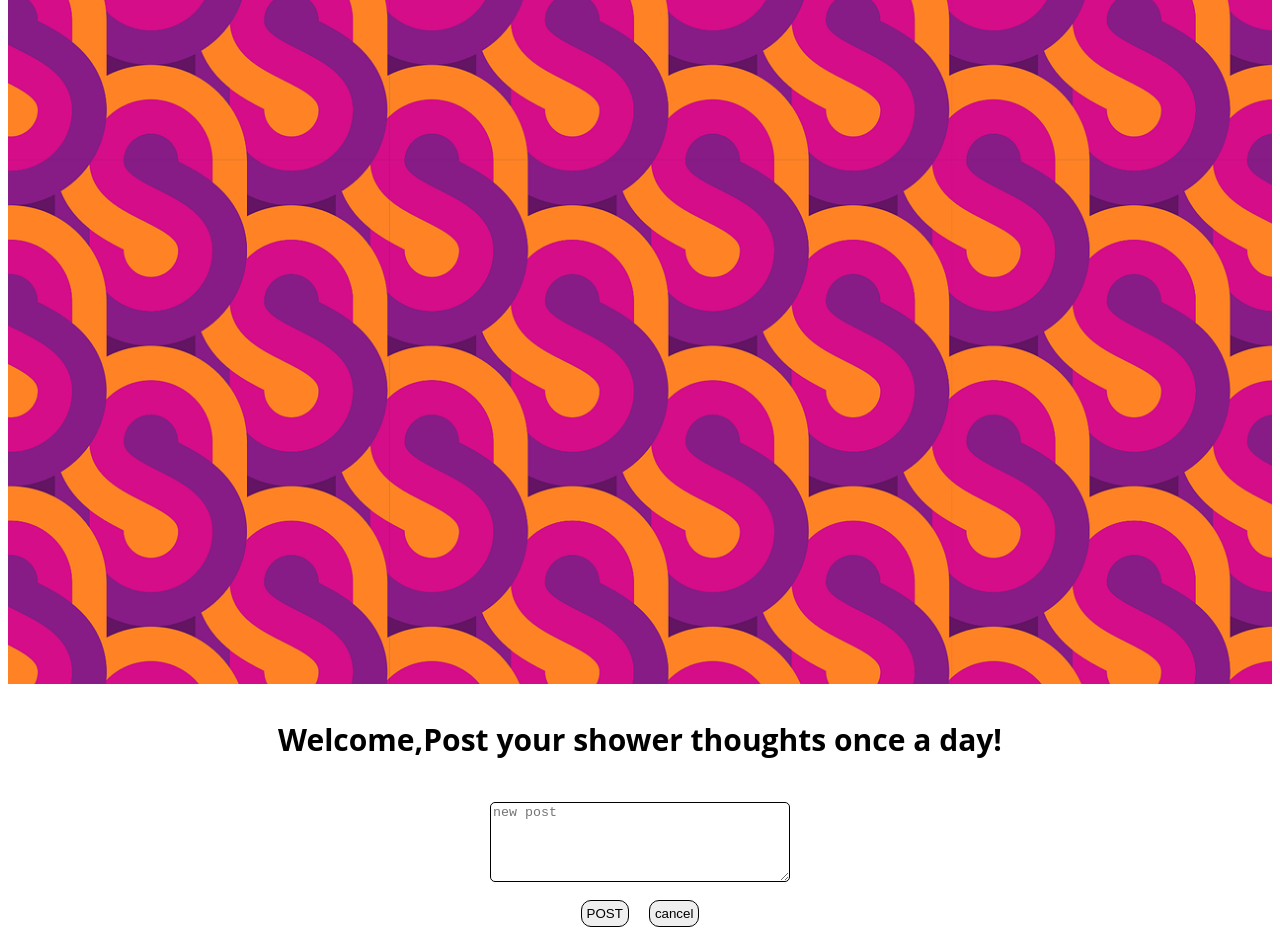
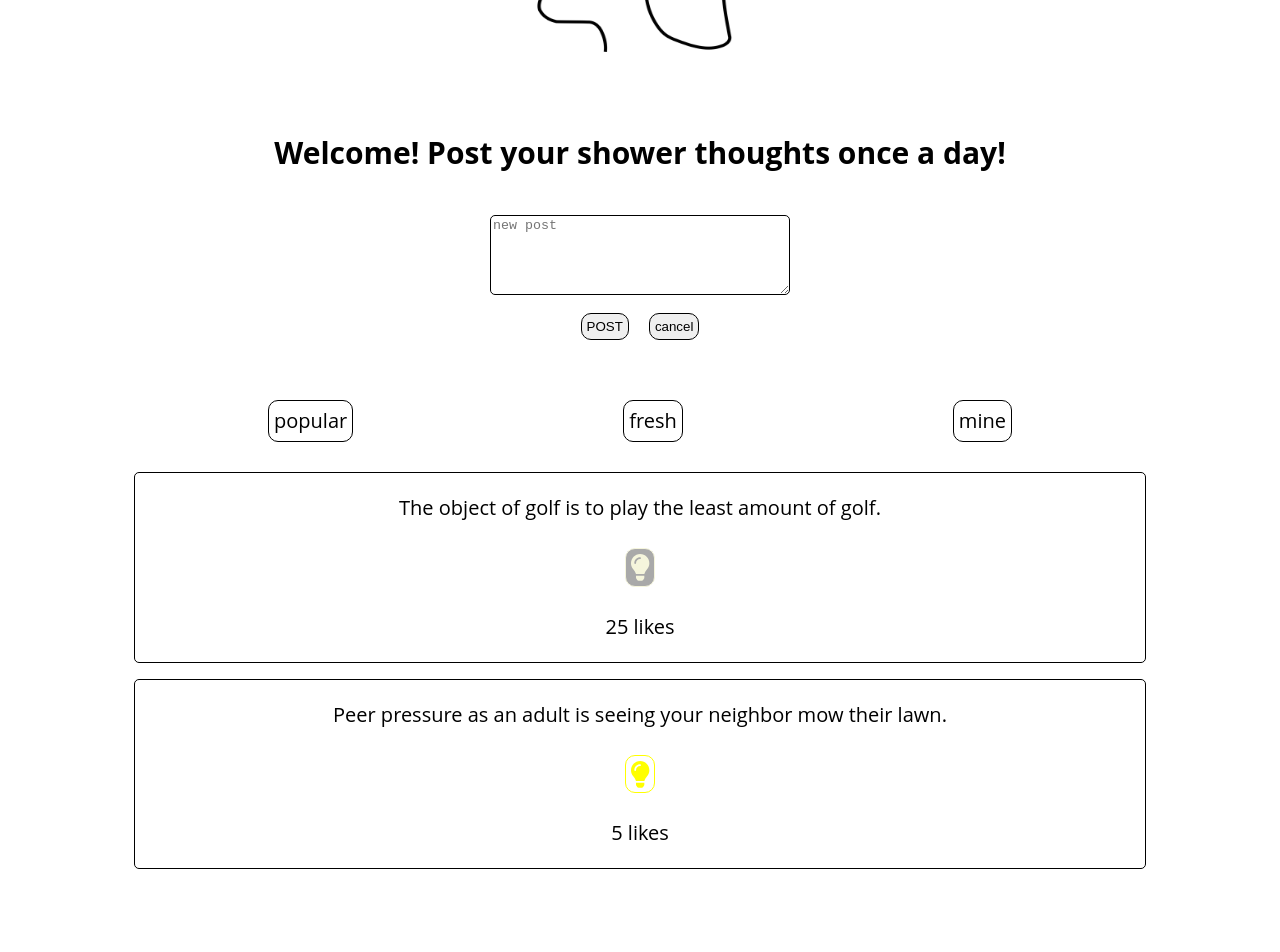
Before and after one commit to challey17/showerthoughts-client, a React (Create React App) app: page / in a window 1280 px wide. Shown: the part 320-1272 px from the top of the page. After the commit the page ends 1209 px from the top, so only its background shows below. Built offline with nearby package versions, Linux system fonts and the light colour scheme.

Commit message:
static client done

```diff
--- a/src/App.css
+++ b/src/App.css
@@ -13,6 +13,8 @@
 }
 
 nav {
+  border-bottom: 1px solid;
+  padding-bottom: 5px;
   display: flex;
   min-height: 40px;
 
@@ -35,8 +37,16 @@ nav {
 }
 
 .background-image {
-  max-height: 20%;
-  width: 100%;
+  max-height: 30vh;
+  width: 30vh;
+}
+
+header {
+  margin: 70px;
+}
+
+ul {
+  padding-left: 0;
 }
 
 li {
@@ -44,7 +54,14 @@ li {
   border: 1px solid;
   border-radius: 5px;
   width: 80%;
-  margin: 16px;
+  margin: 16px auto;
+  /*
+    margin: 10px - 10px all around, top, right, bottom, left
+    margin: 10px 20px - 10px top&bottom, 20px left&right
+    margin: 10px 20px 15px - 10px top, 20px left&right, 15px bottom
+    margin: 10px 20px 15px 25px - 10px top, 20px right, 15px bottom, 25px left
+    margin: 0 auto; - 0 t&b, auto l&r - this only works if the elemtnt is block/flex and has a width < 100%
+  */
 }
 
 .liked-false {
--- a/src/App.js
+++ b/src/App.js
@@ -20,17 +20,19 @@ export default class App extends Component {
     },
 
     authToken: null,
+    // if(this.state.hasPosted)
+    // if(this.state.posts.filter(p=>user_id===this.state.user.id).length)
     hasPosted: false,
-    todaysPost: 6725287, // used to add a class to their post,
+    todaysPost: 6725287, // used to add a class to their post, no longer a need for this, as usersPosts has all their posts
     likedPosts: [1, 2],
     todaysPosts: [
       {
         id: 1,
         content: "The object of golf is to play the least amount of golf.",
         user: "a8s79dyfahsd67y87as8dtva",
-        votes: 25,
+        votes: 25, // change to voters which is the user id
         created: "2020-08-04T13:40:00.384Z",
-        currentUserHasLiked: false,
+        currentUserHasLiked: false, // delete this, user voters instead
       },
       {
         id: 2,
--- a/src/Header/Header.js
+++ b/src/Header/Header.js
@@ -1,6 +1,6 @@
 import React, { Component } from "react";
 
-const background = require("../ShwerThoughtsBG.png");
+const background = require("../lightbulbHead.png");
 
 export default class Header extends Component {
   render() {
--- a/src/Welcome/Welcome.js
+++ b/src/Welcome/Welcome.js
@@ -4,7 +4,7 @@ export default class Welcome extends Component {
   render() {
     return (
       <div>
-        <h2>Welcome,Post your shower thoughts once a day!</h2>
+        <h2>Welcome! Post your shower thoughts once a day!</h2>
       </div>
     );
   }
```
